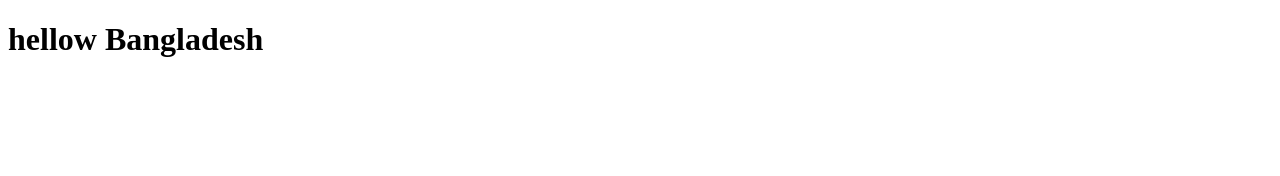
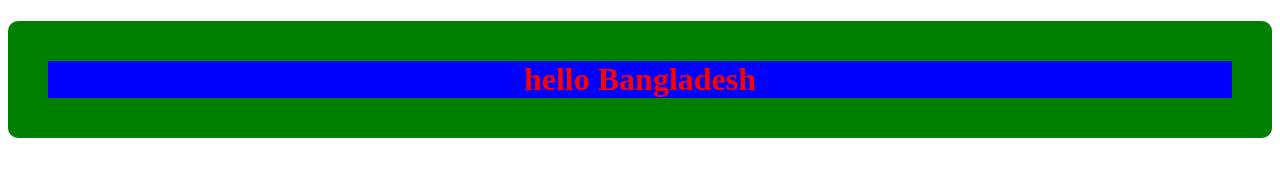
Before and after one commit to najmulhoque/my-second-repo, a plain HTML site: page index.html in a window 1280 px wide. Drawn offline with Linux system fonts and the light colour scheme.

Commit message:
css added

```diff
--- a/index.html
+++ b/index.html
@@ -5,8 +5,10 @@
     <meta http-equiv="X-UA-Compatible" content="IE=edge">
     <meta name="viewport" content="width=device-width, initial-scale=1.0">
     <title>this is my second repository</title>
+    <link rel="stylesheet" href="style.css">
 </head>
 <body>
-    <h1>hellow Bangladesh</h1>
+    <h1 class="najmul">hello Bangladesh</h1>
+    <div class="bg"></div>
 </body>
 </html>
--- /dev/null
+++ b/style.css
@@ -0,0 +1,12 @@
+.najmul{
+    color: red;
+    text-align: center;
+    border: 40px solid green;
+    border-radius: 10px;
+    background: blue;
+
+}
+.bg{
+    color: beige;
+    background-color: bisque;
+}
```
